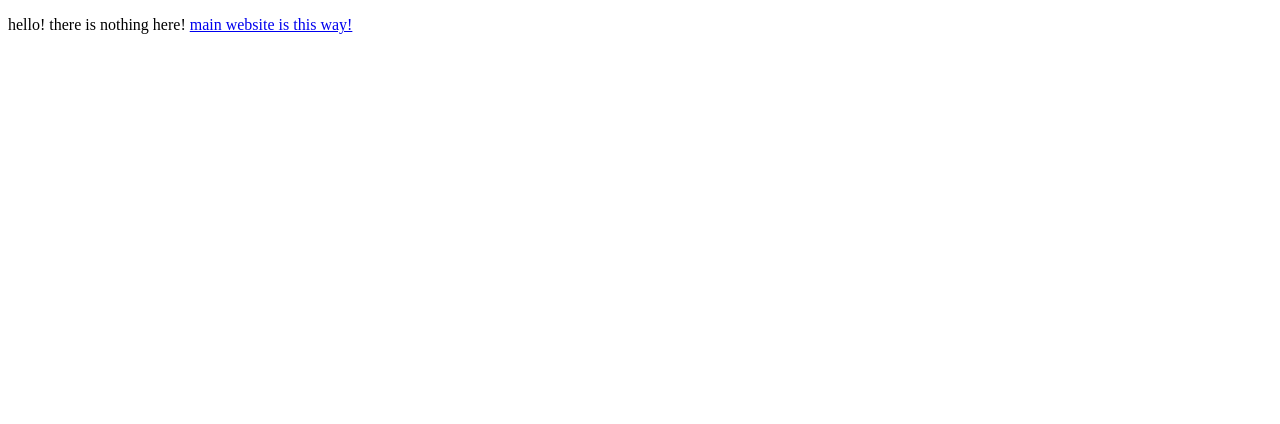
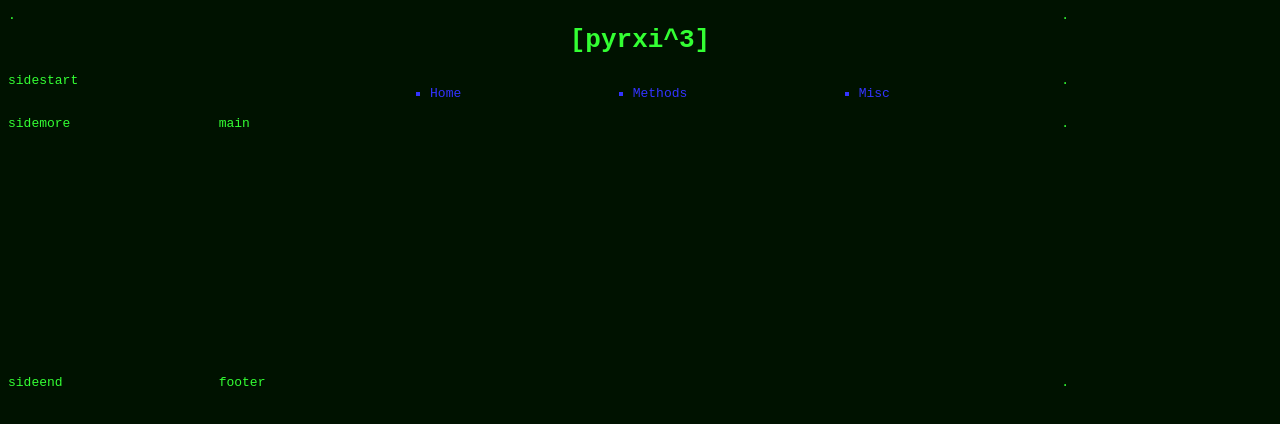
Before and after one commit to pyrxi/cube-pyrxi-net, a plain HTML site: page index.html in a window 1280 px wide. Drawn offline with Linux system fonts and the light colour scheme.

Commit message:
got some layout done

```diff
--- a/index.html
+++ b/index.html
@@ -3,12 +3,33 @@
 <head>
   <title>pyrxi^3</title>
   <link rel="icon" type="image/x-icon" href="img/favicon.ico">
+  <link rel="stylesheet" href="styles/stylesheet.css">
   <meta charset="UTF-8">
   <meta name="description" content="pyrxinet's cubing page'"
   <meta name="viewport" content="width=device-width, initial-scale=1.0">
 </head>
 
 <body>
-  <p>hello! there is nothing here! <a href="https://www.pyrxi.net">main website is this way!</a></p>
+
+<div class="grid-container">
+  <div class="grid-item">.</div>
+  <div class="title"><h1>[pyrxi^3]</h1></div>
+  <div class="grid-item">.</div>
+  <div class="grid-item">sidestart</div>
+  <div class="grid-item"><nav><ul class="nav">
+    <li><a href="index.html">Home</a></li>
+    <li>Methods</li>
+    <li>Misc</li>
+  </ul></nav></div>
+  <div class="grid-item">.</div>
+  <div class="grid-item">sidemore</div>
+  <div class="grid-item">main</div>
+  <div class="grid-item">.</div>
+  <div class="grid-item">sideend</div>
+  <div class="grid-item">footer</div>
+  <div class="grid-item">.</div>
+</div>
+
+
 </body>
 </html>
--- /dev/null
+++ b/styles/stylesheet.css
@@ -0,0 +1,42 @@
+body {
+  background-color: #001200;
+  color: #33ff33;
+  font-family: monospace;
+}
+
+.grid-container {
+  display: grid;
+  grid-template-columns: 1fr 4fr 1fr;
+  grid-template-rows: 3fr 2fr 12fr 1fr;
+}
+
+.title {
+  display: flex;
+  justify-content: center;
+  align-items: center;
+}
+
+.title h1 {
+  font-size: 2em;
+  color: #33ff33;
+}
+
+.nav {
+  display: flex;
+  justify-content: space-evenly;
+  align-items: center;
+}
+
+.nav li {
+    list-style: square;
+    color: #3333ff;
+}
+
+a:hover {
+  color: #9900ff;
+}
+
+a {
+  text-decoration: none;
+  color: #3333ff;
+}
```
Also changed, not shown: img/notation/RUR'F'.svg (added), 1 other file.
